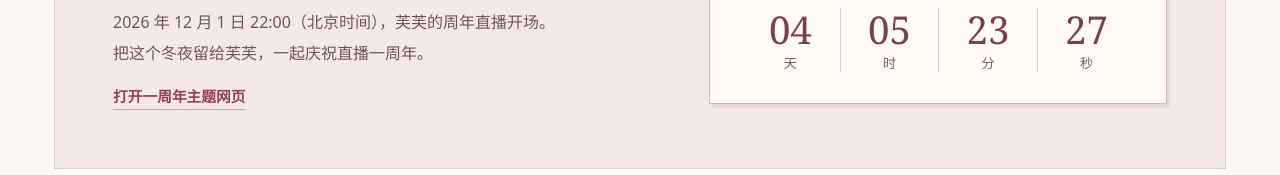
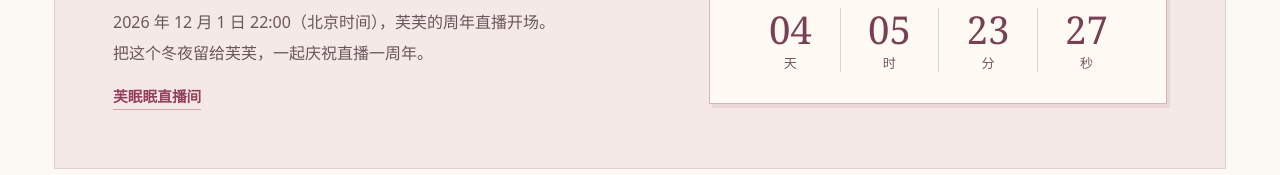
Before and after one commit to patrick-0079/fmm-blog, a plain HTML site: page public/index.html in a window 1280 px wide. Shown: the part 1255-1430 px from the top of the page. Drawn offline with Linux system fonts and the light colour scheme.

Commit message:
Link the anniversary stream schedule to Nemu's live room

```diff
--- a/public/index.html
+++ b/public/index.html
@@ -73,7 +73,7 @@
         <p class="eyebrow" lang="en"><span></span> SAVE THE DATE</p>
         <h2 id="anniversary-title">十二月的约定</h2>
         <p><time id="anniversary-date" datetime="2026-12-01T22:00:00+08:00">2026 年 12 月 1 日 22:00</time>（北京时间），芙芙的周年直播开场。<br>把这个冬夜留给芙芙，一起庆祝直播一周年。</p>
-        <a class="text-link" href="https://1-year.芙眠眠nemu.space/">打开一周年主题网页</a>
+        <a class="text-link" href="https://live.bilibili.com/1923359481">芙眠眠直播间</a>
       </div>
       <div class="countdown-note">
         <p class="note-dateline" lang="en">DECEMBER <span>✳</span> 2026</p>
```
